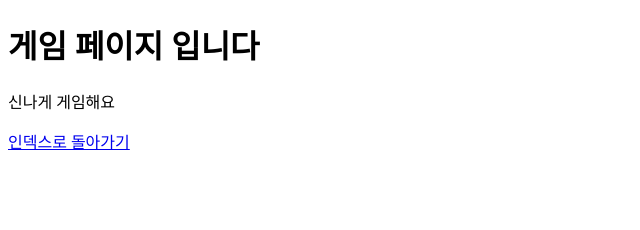
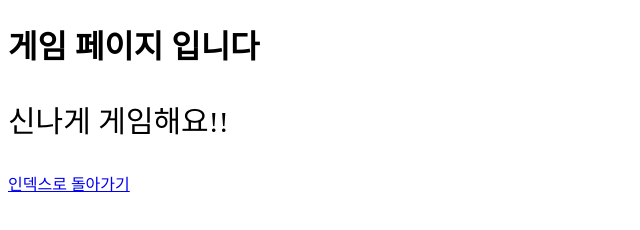
Before and after one commit to kideok2/my_repo, a plain HTML site: page game.html in a window 1280 px wide. Shown: the whole page, without its empty margins (0-640 px from the left). Drawn offline with Linux system fonts and the light colour scheme.

Commit message:
p font size changed

```diff
--- a/game.html
+++ b/game.html
@@ -5,10 +5,15 @@
     <meta http-equiv="X-UA-Compatible" content="IE=edge">
     <meta name="viewport" content="width=device-width, initial-scale=1.0">
     <title>game.html</title>
+    <style>
+        p{
+            font-size: 30px;
+        }
+    </style>
 </head>
 <body>
     <h1>게임 페이지 입니다</h1>
-    <p>신나게 게임해요</p>
+    <p>신나게 게임해요!!</p>
     <a href="./index.html">인덱스로 돌아가기</a>
 </body>
 </html>
```
